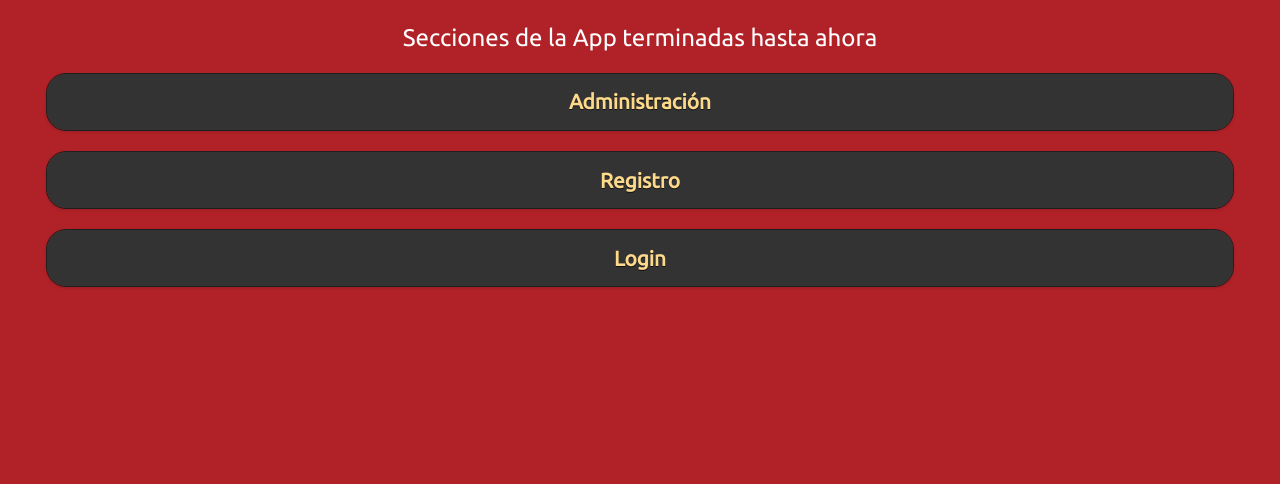
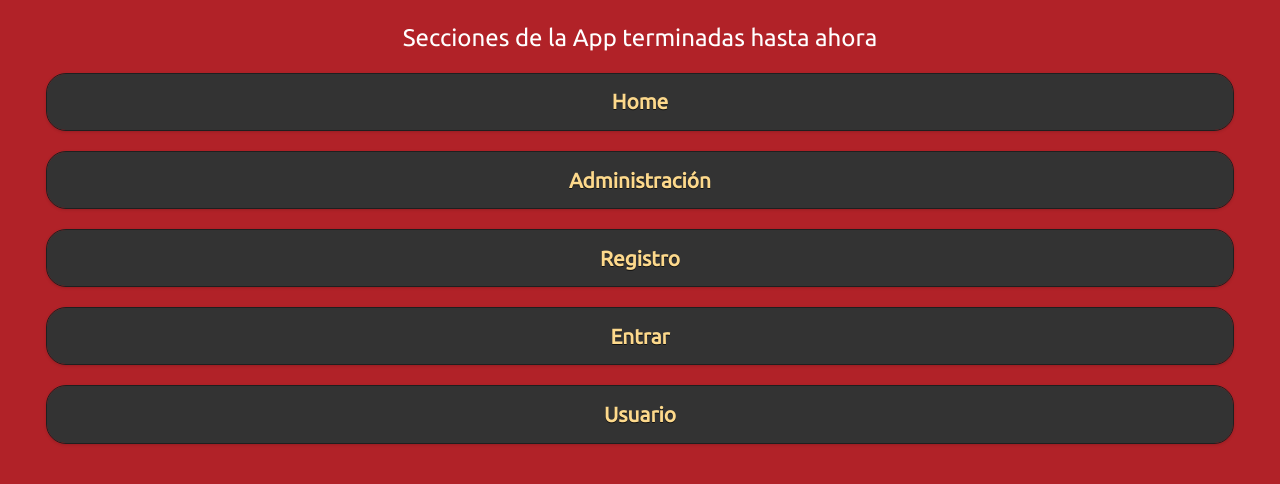
Before and after one commit to eccianime/apklalexpo, a plain HTML site: page index.html in a window 1280 px wide. Shown: the part 110-594 px from the top of the page. Drawn offline with Linux system fonts and the light colour scheme.

Commit message:
Add files via upload

```diff
--- a/index.html
+++ b/index.html
@@ -18,9 +18,11 @@
 		<div data-role="content" style="text-align:center">
 			<img src="img/logow.png">
 			<h1>Secciones de la App terminadas hasta ahora</h1>
+			<a href='html/home.html' data-role="button" class="menu">Home</a>
 			<a href='html/admon.html' data-role="button" class="menu">Administración</a>
 			<a href='html/registro.html' data-role="button" class="menu">Registro</a>
-			<a href='#' data-role="button" class="menu">Login</a>
+			<a href='html/entrar.html' data-role="button" class="menu">Entrar</a>
+			<a href='html/usuario.html' data-role="button" class="menu">Usuario</a>
 		</div>
 	</section>
 </body>
```
